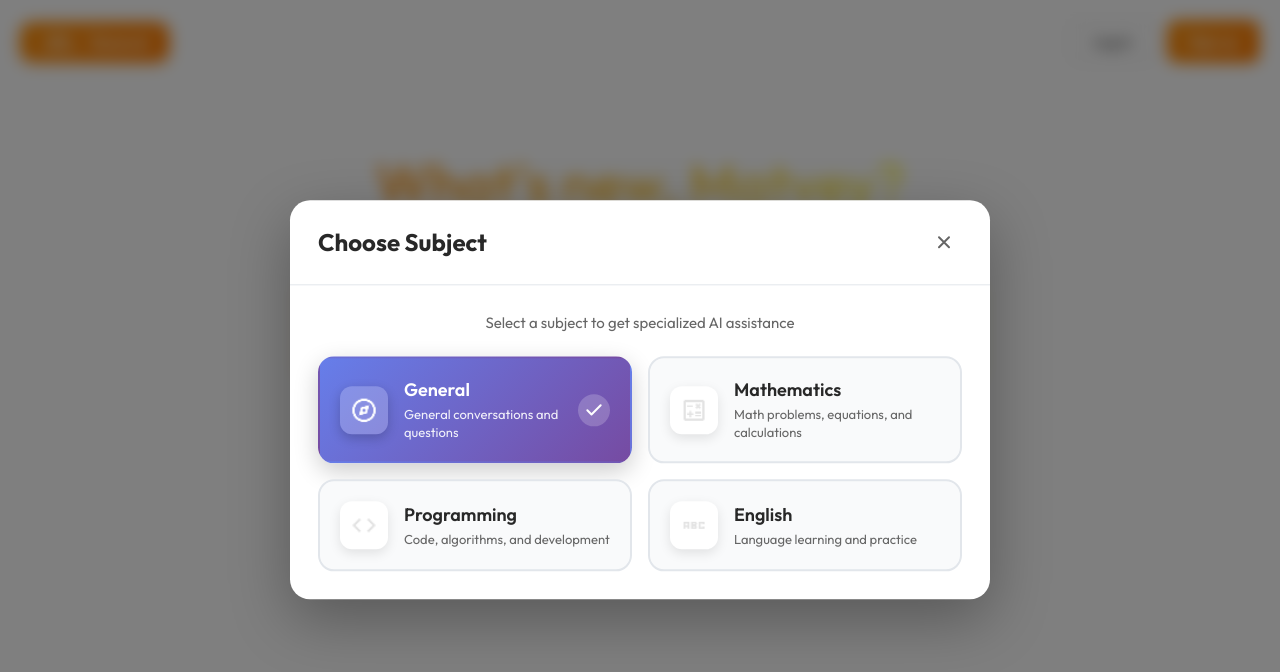
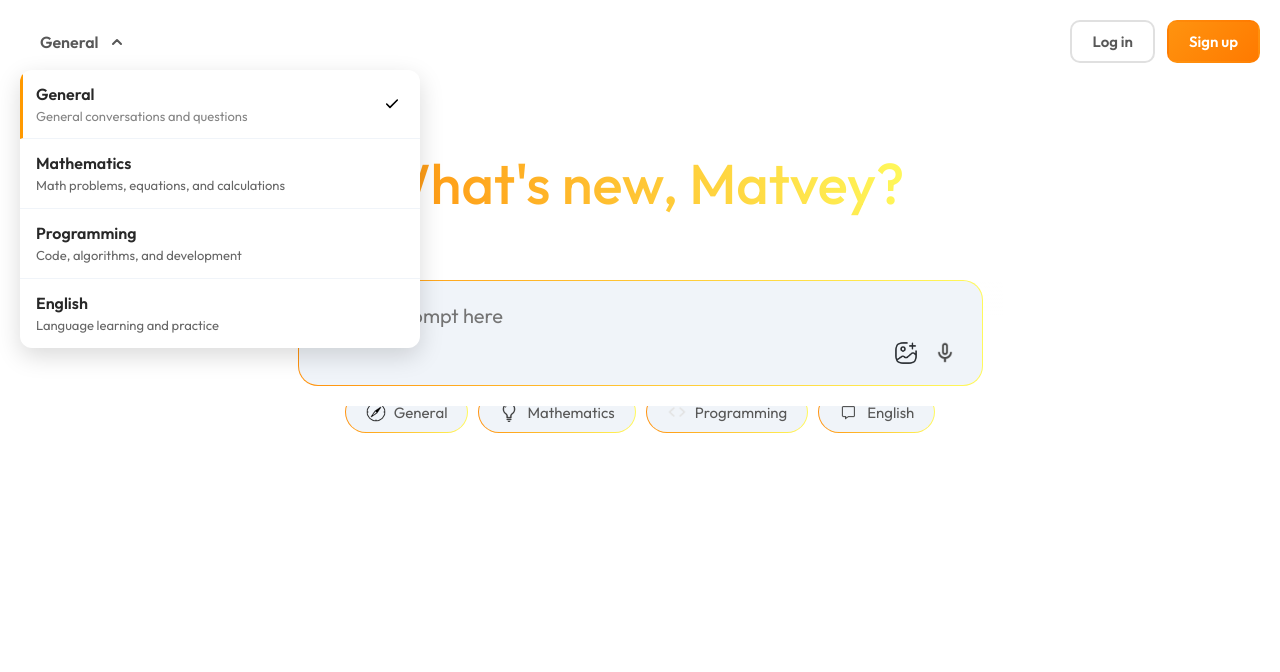
Before and after one commit to StillNotEnough/frontend, a React (Vite) app: page / in a window 1280 px wide. Both pictures are taken after a click on the button "General". Shown: the top 672 px of the page. Built offline with nearby package versions, Linux system fonts and the light colour scheme.

Commit message:
refactor: change design drop-down list

```diff
--- a/src/components/Main/Main.css
+++ b/src/components/Main/Main.css
@@ -612,32 +612,41 @@ body.dark-theme .login-btn:hover {
   }
 }
 
-/* === Subjects Button в Nav === */
+/* === Subjects Button Wrapper (ДОБАВЬ В КОНЕЦ Main.css) === */
+
+.subjects-button-wrapper {
+  position: relative;
+}
+
+/* Обновленная прозрачная кнопка subjects с иконкой dropdown */
 .subjects-nav-button {
   display: flex;
   align-items: center;
   gap: 10px;
   padding: 10px 20px;
-  background: linear-gradient(135deg, #ff930f 0%, #ff7a00 100%);
+  background: transparent;
   border: none;
   border-radius: 12px;
   font-size: 16px;
   font-weight: 600;
-  color: white;
+  color: #585858;
   cursor: pointer;
   transition: all 0.3s ease;
-  box-shadow: 0 2px 8px rgba(255, 147, 15, 0.3);
+  box-shadow: none;
+  outline: none;
 }
 
 .subjects-nav-button:hover {
+  background-color: rgba(0, 0, 0, 0.05);
   transform: translateY(-2px);
-  box-shadow: 0 4px 16px rgba(255, 147, 15, 0.4);
+  box-shadow: none;
 }
 
 .subjects-nav-button:active {
   transform: translateY(0);
 }
 
+/* Для иконок внутри кнопки */
 .subjects-nav-button img {
   width: 20px;
   height: 20px;
@@ -648,7 +657,17 @@ body.dark-theme .login-btn:hover {
   font-weight: 600;
 }
 
+.subjects-nav-button svg {
+  width: 16px;
+  height: 16px;
+  stroke: currentColor;
+}
+
 /* Dark theme */
 body.dark-theme .subjects-nav-button {
-  box-shadow: 0 2px 8px rgba(255, 147, 15, 0.2);
+  color: #b0b0b0;
 }
+
+body.dark-theme .subjects-nav-button:hover {
+  background-color: rgba(255, 255, 255, 0.05);
+}
--- a/src/components/Main/Main.tsx
+++ b/src/components/Main/Main.tsx
@@ -1,4 +1,4 @@
-// src/components/Main/Main.tsx - С КНОПКОЙ SUBJECTS
+// src/components/Main/Main.tsx - С КНОПКОЙ SUBJECTS И DROPDOWN
 
 import { useLayoutEffect, useRef, useMemo, useState } from "react";
 import { assets } from "../../assets/assets";
@@ -16,8 +16,9 @@ const Main = ({ onOpenAuthModal }: MainProps) => {
   const lastSentUserMessageRef = useRef<HTMLDivElement>(null);
   const previousMessagesRef = useRef<any[]>([]);
 
-  // 🎯 State для модалки предметов
-  const [isSubjectsModalOpen, setIsSubjectsModalOpen] = useState(false);
+  // 🎯 Refs для dropdown
+  const subjectsButtonRef = useRef<HTMLButtonElement>(null);
+  const [isSubjectsDropdownOpen, setIsSubjectsDropdownOpen] = useState(false);
 
   // ✅ Используем разделенные контексты
   const { messages, loading } = useMessages();
@@ -84,17 +85,43 @@ const Main = ({ onOpenAuthModal }: MainProps) => {
     return subjectNames[subject] || 'General';
   };
 
+  // 🎯 Toggle dropdown
+  const toggleSubjectsDropdown = () => {
+    setIsSubjectsDropdownOpen(!isSubjectsDropdownOpen);
+  };
+
   return (
     <div className="main" ref={mainRef}>
       <div className="nav">
-        {/* 🎯 НОВАЯ КНОПКА SUBJECTS */}
-        <button
-          className="subjects-nav-button"
-          onClick={() => setIsSubjectsModalOpen(true)}
-        >
-          <img src={assets.subject_icon} alt="Subjects" />
-          <span>{getSubjectDisplayName()}</span>
-        </button>
+        {/* 🎯 КНОПКА SUBJECTS С DROPDOWN */}
+        <div className="subjects-button-wrapper">
+          <button
+            ref={subjectsButtonRef}
+            className="subjects-nav-button"
+            onClick={toggleSubjectsDropdown}
+          >
+            <span>{getSubjectDisplayName()}</span>
+            <svg
+              width="16"
+              height="16"
+              viewBox="0 0 16 16"
+              fill="none"
+              style={{
+                transform: isSubjectsDropdownOpen ? 'rotate(180deg)' : 'rotate(0deg)',
+                transition: 'transform 0.2s ease'
+              }}
+            >
+              <path d="M4 6L8 10L12 6" stroke="currentColor" strokeWidth="2" strokeLinecap="round" strokeLinejoin="round"/>
+            </svg>
+          </button>
+
+          {/* DROPDOWN */}
+          <SubjectsModal
+            isOpen={isSubjectsDropdownOpen}
+            onClose={() => setIsSubjectsDropdownOpen(false)}
+            buttonRef={subjectsButtonRef}
+          />
+        </div>
 
         {!isAuthenticated && (
           <div className="auth-buttons">
@@ -175,12 +202,6 @@ const Main = ({ onOpenAuthModal }: MainProps) => {
           </div>
         )}
       </div>
-
-      {/* 🎯 МОДАЛКА SUBJECTS */}
-      <SubjectsModal
-        isOpen={isSubjectsModalOpen}
-        onClose={() => setIsSubjectsModalOpen(false)}
-      />
     </div>
   );
 };
--- a/src/components/SubjectsModal/SubjectsModal.css
+++ b/src/components/SubjectsModal/SubjectsModal.css
@@ -1,352 +1,208 @@
 /* src/components/SubjectsModal/SubjectsModal.css */
+/* ИСПРАВЛЕНО: z-index увеличен для отображения поверх input */
 
-/* === Overlay === */
-.subjects-overlay {
-  position: fixed;
-  inset: 0;
-  background-color: rgba(0, 0, 0, 0.5);
-  backdrop-filter: blur(8px);
-  -webkit-backdrop-filter: blur(8px);
-  z-index: 9998;
-  animation: fadeIn 0.2s ease-out;
+/* === Dropdown Container === */
+.subjects-dropdown {
+  position: absolute;
+  top: calc(100% + 8px);
+  left: 0;
+  width: 400px;
+  background-color: #ffffff;
+  border-radius: 12px;
+  box-shadow: 0 8px 24px rgba(0, 0, 0, 0.15);
+  z-index: 9999; /* ИСПРАВЛЕНО: было 1000, теперь 9999 */
+  overflow: hidden;
+  animation: dropdownSlide 0.2s ease-out;
 }
 
-@keyframes fadeIn {
-  from { opacity: 0; }
-  to { opacity: 1; }
-}
-
-/* === Modal === */
-.subjects-modal {
-  position: fixed;
-  top: 50%;
-  left: 50%;
-  transform: translate(-50%, -50%);
-  width: 90vw;
-  max-width: 700px;
-  max-height: 85vh;
-  background-color: #ffffff;
-  border-radius: 20px;
-  box-shadow: 0 20px 60px rgba(0, 0, 0, 0.3);
-  z-index: 9999;
-  overflow: hidden;
-  display: flex;
-  flex-direction: column;
-  animation: slideUp 0.3s ease-out;
-}
-
-@keyframes slideUp {
+@keyframes dropdownSlide {
   from {
     opacity: 0;
-    transform: translate(-50%, -45%);
+    transform: translateY(-10px);
   }
   to {
     opacity: 1;
-    transform: translate(-50%, -50%);
+    transform: translateY(0);
   }
 }
 
 /* === Header === */
-.subjects-header {
+.subjects-dropdown-header {
+  padding: 12px 16px;
+  border-bottom: 1px solid #e2e6eb;
+  background-color: #f9fafb;
+}
+
+.subjects-dropdown-header span {
+  font-size: 14px;
+  font-weight: 600;
+  color: #666666;
+  text-transform: uppercase;
+  letter-spacing: 0.5px;
+}
+
+/* === List === */
+.subjects-list {
+  max-height: 400px;
+  overflow-y: auto;
+}
+
+/* === Subject Item === */
+.subject-item {
   display: flex;
   align-items: center;
   justify-content: space-between;
-  padding: 24px 28px;
-  border-bottom: 1px solid #e2e6eb;
+  padding: 14px 16px;
+  cursor: pointer;
+  transition: all 0.2s ease;
+  border-bottom: 1px solid #f0f4f9;
 }
 
-.subjects-header h2 {
-  font-size: 24px;
-  font-weight: 700;
-  color: #282828;
-  margin: 0;
+.subject-item:last-child {
+  border-bottom: none;
 }
 
-.subjects-close-button {
-  width: 36px;
-  height: 36px;
-  border: none;
-  background-color: transparent;
-  border-radius: 10px;
-  cursor: pointer;
-  display: flex;
-  align-items: center;
-  justify-content: center;
-  transition: all 0.2s;
-  color: #666666;
+.subject-item:hover {
+  background-color: #f9fafb;
 }
 
-.subjects-close-button:hover {
-  background-color: #f0f4f9;
-  transform: rotate(90deg);
+.subject-item.active {
+  background-color: transparent;
+  border-left: 3px solid #ff9900;
+  padding-left: 13px;
+}
+
+.subject-item.active:hover {
+  background-color: transparent;
 }
 
 /* === Content === */
-.subjects-content {
+.subject-item-content {
   flex: 1;
-  overflow-y: auto;
-  padding: 28px;
+  display: flex;
+  flex-direction: column;
+  gap: 4px;
 }
 
-.subjects-description {
-  font-size: 15px;
-  color: #666666;
-  margin: 0 0 24px 0;
-  text-align: center;
+.subject-item-name {
+  font-size: 16px;
+  font-weight: 600;
+  color: #282828;
 }
 
-/* === Grid === */
-.subjects-grid {
-  display: grid;
-  grid-template-columns: repeat(auto-fit, minmax(280px, 1fr));
-  gap: 16px;
+.subject-item-description {
+  font-size: 13px;
+  color: #666666;
+  line-height: 1.3;
 }
 
-/* === Subject Card === */
-.subject-card {
-  position: relative;
-  display: flex;
-  align-items: center;
-  gap: 16px;
-  padding: 20px;
-  background-color: #f9fafb;
-  border: 2px solid #e2e6eb;
-  border-radius: 16px;
-  cursor: pointer;
-  transition: all 0.3s ease;
-  overflow: hidden;
+.subject-item.active .subject-item-description {
+  opacity: 0.8;
 }
 
-.subject-card::before {
-  content: '';
-  position: absolute;
-  top: 0;
-  left: -100%;
-  width: 100%;
-  height: 100%;
-  background: linear-gradient(90deg, transparent, rgba(255, 255, 255, 0.3), transparent);
-  transition: left 0.5s ease;
-}
-
-.subject-card:hover::before {
-  left: 100%;
-}
-
-.subject-card:hover {
-  transform: translateY(-4px);
-  box-shadow: 0 8px 24px rgba(0, 0, 0, 0.15);
-  border-color: #ff930f;
-}
-
-/* Active State */
-.subject-card.active {
-  border-color: transparent;
-  color: white;
-  box-shadow: 0 8px 24px rgba(0, 0, 0, 0.2);
-}
-
-.subject-card.active:hover {
-  transform: translateY(-4px) scale(1.02);
-}
-
-/* === Icon === */
-.subject-card-icon {
-  width: 48px;
-  height: 48px;
-  background-color: white;
-  border-radius: 12px;
+/* === Check Icon === */
+.subject-item-check {
+  width: 24px;
+  height: 24px;
   display: flex;
   align-items: center;
   justify-content: center;
   flex-shrink: 0;
-  box-shadow: 0 4px 12px rgba(0, 0, 0, 0.1);
+  animation: checkFade 0.2s ease-out;
 }
 
-.subject-card.active .subject-card-icon {
-  background-color: rgba(255, 255, 255, 0.2);
-  box-shadow: 0 4px 12px rgba(0, 0, 0, 0.2);
-}
-
-.subject-card-icon img {
-  width: 28px;
-  height: 28px;
-}
-
-.subject-card.active .subject-card-icon img {
-  filter: brightness(0) invert(1);
-}
-
-/* === Content === */
-.subject-card-content {
-  flex: 1;
-}
-
-.subject-card-title {
-  font-size: 18px;
-  font-weight: 600;
-  color: #282828;
-  margin: 0 0 4px 0;
-}
-
-.subject-card.active .subject-card-title {
-  color: white;
-}
-
-.subject-card-description {
-  font-size: 13px;
-  color: #666666;
-  margin: 0;
-  line-height: 1.4;
-}
-
-.subject-card.active .subject-card-description {
-  color: rgba(255, 255, 255, 0.9);
-}
-
-/* === Check Icon === */
-.subject-card-check {
-  width: 32px;
-  height: 32px;
-  background-color: rgba(255, 255, 255, 0.2);
-  border-radius: 50%;
-  display: flex;
-  align-items: center;
-  justify-content: center;
-  flex-shrink: 0;
-  animation: checkPop 0.3s ease-out;
-}
-
-@keyframes checkPop {
-  0% {
-    transform: scale(0);
+@keyframes checkFade {
+  from {
     opacity: 0;
+    transform: scale(0.8);
   }
-  50% {
-    transform: scale(1.2);
-  }
-  100% {
+  to {
+    opacity: 1;
     transform: scale(1);
-    opacity: 1;
   }
 }
 
 /* === Dark Theme === */
-body.dark-theme .subjects-modal {
+body.dark-theme .subjects-dropdown {
   background-color: #2d2d2d;
+  box-shadow: 0 8px 24px rgba(0, 0, 0, 0.4);
 }
 
-body.dark-theme .subjects-header {
+body.dark-theme .subjects-dropdown-header {
+  background-color: #1a1a1a;
   border-bottom-color: #3c3c3c;
 }
 
-body.dark-theme .subjects-header h2 {
+body.dark-theme .subjects-dropdown-header span {
+  color: #a1a1a1;
+}
+
+body.dark-theme .subject-item {
+  border-bottom-color: #3c3c3c;
+}
+
+body.dark-theme .subject-item:hover {
+  background-color: #3c3c3c;
+}
+
+body.dark-theme .subject-item.active {
+  background-color: transparent;
+  border-left: 3px solid #ff9900
+}
+
+body.dark-theme .subject-item.active:hover {
+  background-color: transparent;
+}
+
+body.dark-theme .subject-item-name {
   color: #e0e0e0;
 }
 
-body.dark-theme .subjects-close-button {
+body.dark-theme .subject-item-description {
   color: #a1a1a1;
 }
 
-body.dark-theme .subjects-close-button:hover {
-  background-color: #3c3c3c;
+/* === Scrollbar === */
+.subjects-list::-webkit-scrollbar {
+  width: 6px;
 }
 
-body.dark-theme .subjects-description {
-  color: #a1a1a1;
+.subjects-list::-webkit-scrollbar-track {
+  background: transparent;
 }
 
-body.dark-theme .subject-card {
-  background-color: #1a1a1a;
-  border-color: #3c3c3c;
+.subjects-list::-webkit-scrollbar-thumb {
+  background-color: #d0d5dd;
+  border-radius: 3px;
 }
 
-body.dark-theme .subject-card:hover {
-  border-color: #ff930f;
+body.dark-theme .subjects-list::-webkit-scrollbar-thumb {
+  background-color: #4a4a4a;
 }
 
-body.dark-theme .subject-card-title {
-  color: #e0e0e0;
+.subjects-list::-webkit-scrollbar-thumb:hover {
+  background-color: #b0b5bd;
 }
 
-body.dark-theme .subject-card-description {
-  color: #a1a1a1;
-}
-
-body.dark-theme .subject-card-icon {
-  background-color: #3c3c3c;
-}
-
-body.dark-theme .subject-card.active .subject-card-icon {
-  background-color: rgba(255, 255, 255, 0.15);
+body.dark-theme .subjects-list::-webkit-scrollbar-thumb:hover {
+  background-color: #5a5a5a;
 }
 
 /* === Responsive === */
-@media (max-width: 768px) {
-  .subjects-grid {
-    grid-template-columns: 1fr;
+@media (max-width: 640px) {
+  .subjects-dropdown {
+    width: 320px;
   }
 
-  .subjects-modal {
-    width: 95vw;
+  .subject-item {
+    padding: 12px 14px;
   }
 
-  .subjects-header {
-    padding: 20px 24px;
+  .subject-item-name {
+    font-size: 15px;
   }
 
-  .subjects-header h2 {
-    font-size: 20px;
-  }
-
-  .subjects-content {
-    padding: 24px;
-  }
-
-  .subject-card {
-    padding: 16px;
-  }
-
-  .subject-card-icon {
-    width: 40px;
-    height: 40px;
-  }
-
-  .subject-card-icon img {
-    width: 24px;
-    height: 24px;
-  }
-
-  .subject-card-title {
-    font-size: 16px;
-  }
-
-  .subject-card-description {
+  .subject-item-description {
     font-size: 12px;
   }
 }
-
-/* === Scrollbar === */
-.subjects-content::-webkit-scrollbar {
-  width: 8px;
-}
-
-.subjects-content::-webkit-scrollbar-track {
-  background: transparent;
-}
-
-.subjects-content::-webkit-scrollbar-thumb {
-  background-color: #d0d5dd;
-  border-radius: 10px;
-}
-
-body.dark-theme .subjects-content::-webkit-scrollbar-thumb {
-  background-color: #4a4a4a;
-}
-
-.subjects-content::-webkit-scrollbar-thumb:hover {
-  background-color: #b0b5bd;
-}
-
-body.dark-theme .subjects-content::-webkit-scrollbar-thumb:hover {
-  background-color: #5a5a5a;
-}
--- a/src/components/SubjectsModal/SubjectsModal.tsx
+++ b/src/components/SubjectsModal/SubjectsModal.tsx
@@ -1,15 +1,15 @@
 // src/components/SubjectsModal/SubjectsModal.tsx
-// ИСПРАВЛЕНО: Добавлен React Portal для рендеринга вне иерархии Main
+// ИСПРАВЛЕНО: Используем React Portal для рендеринга dropdown вне иерархии
 
-import { type FC } from 'react';
+import { type FC, useEffect, useRef, useState } from 'react';
 import { createPortal } from 'react-dom';
 import './SubjectsModal.css';
-import { assets } from '../../assets/assets';
 import { useUI } from '../../context/Context';
 
 interface SubjectsModalProps {
   isOpen: boolean;
   onClose: () => void;
+  buttonRef?: React.RefObject<HTMLButtonElement | null>;
 }
 
 // 🎯 Конфигурация предметов
@@ -18,34 +18,58 @@ const SUBJECTS = [
     id: 'general',
     name: 'General',
     description: 'General conversations and questions',
-    icon: assets.general_icon,
-    gradient: 'linear-gradient(135deg, #667eea 0%, #764ba2 100%)',
   },
   {
     id: 'math',
     name: 'Mathematics',
     description: 'Math problems, equations, and calculations',
-    icon: assets.math_icon,
-    gradient: 'linear-gradient(135deg, #f093fb 0%, #f5576c 100%)',
   },
   {
     id: 'programming',
     name: 'Programming',
     description: 'Code, algorithms, and development',
-    icon: assets.code_icon,
-    gradient: 'linear-gradient(135deg, #4facfe 0%, #00f2fe 100%)',
   },
   {
     id: 'english',
     name: 'English',
     description: 'Language learning and practice',
-    icon: assets.english_icon,
-    gradient: 'linear-gradient(135deg, #43e97b 0%, #38f9d7 100%)',
   },
 ];
 
-const SubjectsModal: FC<SubjectsModalProps> = ({ isOpen, onClose }) => {
+const SubjectsModal: FC<SubjectsModalProps> = ({ isOpen, onClose, buttonRef }) => {
   const { subject, setSubject } = useUI();
+  const dropdownRef = useRef<HTMLDivElement>(null);
+  const [position, setPosition] = useState({ top: 0, left: 0 });
+
+  // Вычисляем позицию dropdown относительно кнопки
+  useEffect(() => {
+    if (isOpen && buttonRef?.current) {
+      const buttonRect = buttonRef.current.getBoundingClientRect();
+      setPosition({
+        top: buttonRect.bottom + 8,
+        left: buttonRect.left,
+      });
+    }
+  }, [isOpen, buttonRef]);
+
+  // Закрытие при клике вне dropdown
+  useEffect(() => {
+    if (!isOpen) return;
+
+    const handleClickOutside = (event: MouseEvent) => {
+      if (
+        dropdownRef.current &&
+        !dropdownRef.current.contains(event.target as Node) &&
+        buttonRef?.current &&
+        !buttonRef.current.contains(event.target as Node)
+      ) {
+        onClose();
+      }
+    };
+
+    document.addEventListener('mousedown', handleClickOutside);
+    return () => document.removeEventListener('mousedown', handleClickOutside);
+  }, [isOpen, onClose, buttonRef]);
 
   if (!isOpen) return null;
 
@@ -54,59 +78,41 @@ const SubjectsModal: FC<SubjectsModalProps> = ({ isOpen, onClose }) => {
     onClose();
   };
 
-  // 🎯 КЛЮЧЕВОЕ ИЗМЕНЕНИЕ: Используем createPortal для рендеринга в document.body
+  // 🎯 Используем Portal для рендеринга в document.body
   return createPortal(
-    <>
-      {/* Overlay */}
-      <div className="subjects-overlay" onClick={onClose}></div>
+    <div
+      className="subjects-dropdown"
+      ref={dropdownRef}
+      style={{
+        position: 'fixed',
+        top: `${position.top}px`,
+        left: `${position.left}px`,
+      }}
+    >
 
-      {/* Modal */}
-      <div className="subjects-modal">
-        <div className="subjects-header">
-          <h2>Choose Subject</h2>
-          <button className="subjects-close-button" onClick={onClose}>
-            <svg width="20" height="20" viewBox="0 0 20 20" fill="none">
-              <path d="M15 5L5 15M5 5L15 15" stroke="currentColor" strokeWidth="2" strokeLinecap="round"/>
-            </svg>
-          </button>
-        </div>
-
-        <div className="subjects-content">
-          <p className="subjects-description">
-            Select a subject to get specialized AI assistance
-          </p>
-
-          <div className="subjects-grid">
+      <div className="subjects-list">
         {SUBJECTS.map((subj) => (
           <div
             key={subj.id}
-                className={`subject-card ${subject === subj.id ? 'active' : ''}`}
+            className={`subject-item ${subject === subj.id ? 'active' : ''}`}
             onClick={() => handleSubjectSelect(subj.id)}
-                style={{
-                  background: subject === subj.id ? subj.gradient : undefined,
-                }}
           >
-                <div className="subject-card-icon">
-                  <img src={subj.icon} alt={subj.name} />
-                </div>
-                <div className="subject-card-content">
-                  <h3 className="subject-card-title">{subj.name}</h3>
-                  <p className="subject-card-description">{subj.description}</p>
+            <div className="subject-item-content">
+              <span className="subject-item-name">{subj.name}</span>
+              <span className="subject-item-description">{subj.description}</span>
             </div>
             {subject === subj.id && (
-                  <div className="subject-card-check">
-                    <svg width="20" height="20" viewBox="0 0 20 20" fill="none">
-                      <path d="M16.6667 5L7.50004 14.1667L3.33337 10" stroke="white" strokeWidth="2" strokeLinecap="round" strokeLinejoin="round"/>
+              <div className="subject-item-check">
+                <svg width="16" height="16" viewBox="0 0 20 20" fill="none">
+                  <path d="M16.6667 5L7.50004 14.1667L3.33337 10" stroke="currentColor" strokeWidth="2" strokeLinecap="round" strokeLinejoin="round"/>
                 </svg>
               </div>
             )}
           </div>
         ))}
       </div>
-        </div>
-      </div>
-    </>,
-    document.body // 🎯 Рендерим модалку напрямую в body, минуя иерархию Main
+    </div>,
+    document.body // 🎯 Рендерим в body, минуя всю иерархию
   );
 };
 
```
Lines whose indentation alone changed are shown as unchanged.
